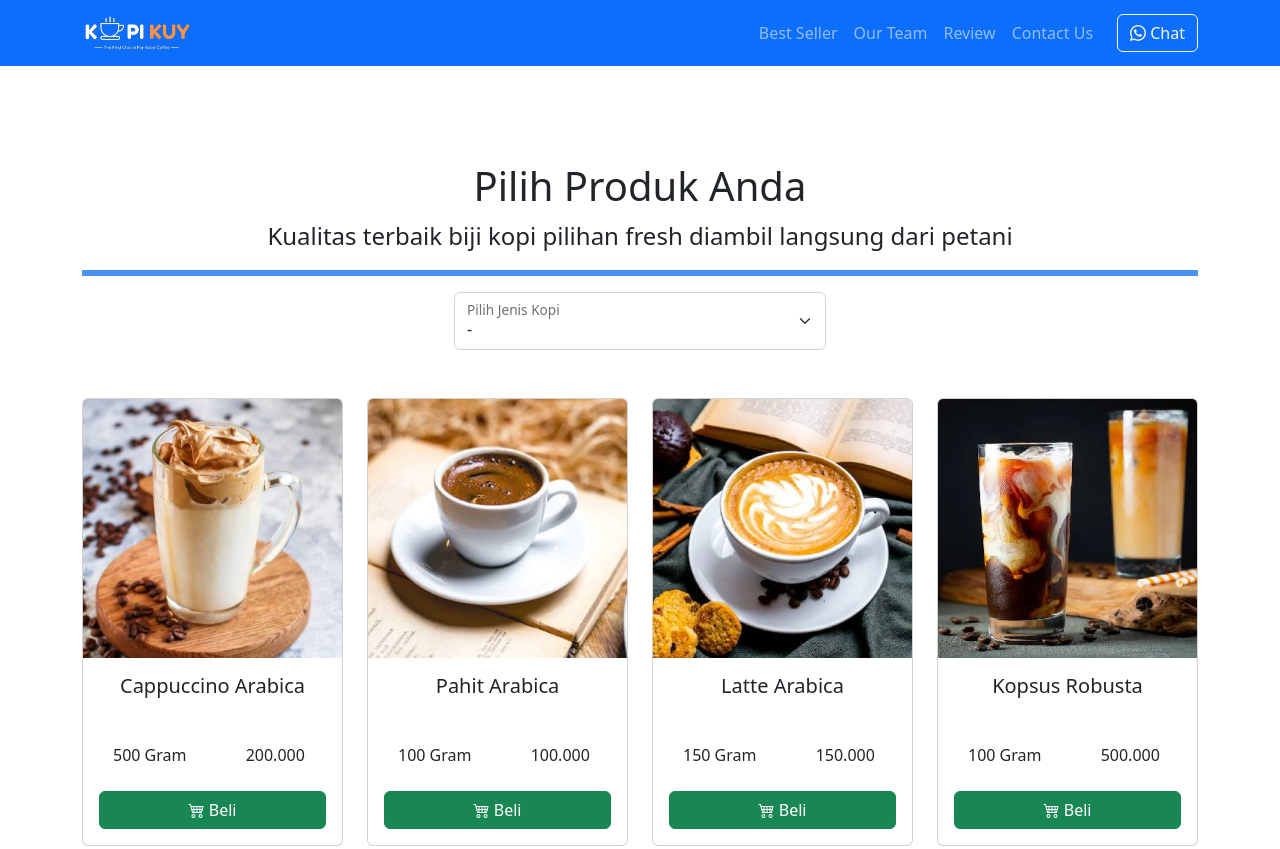
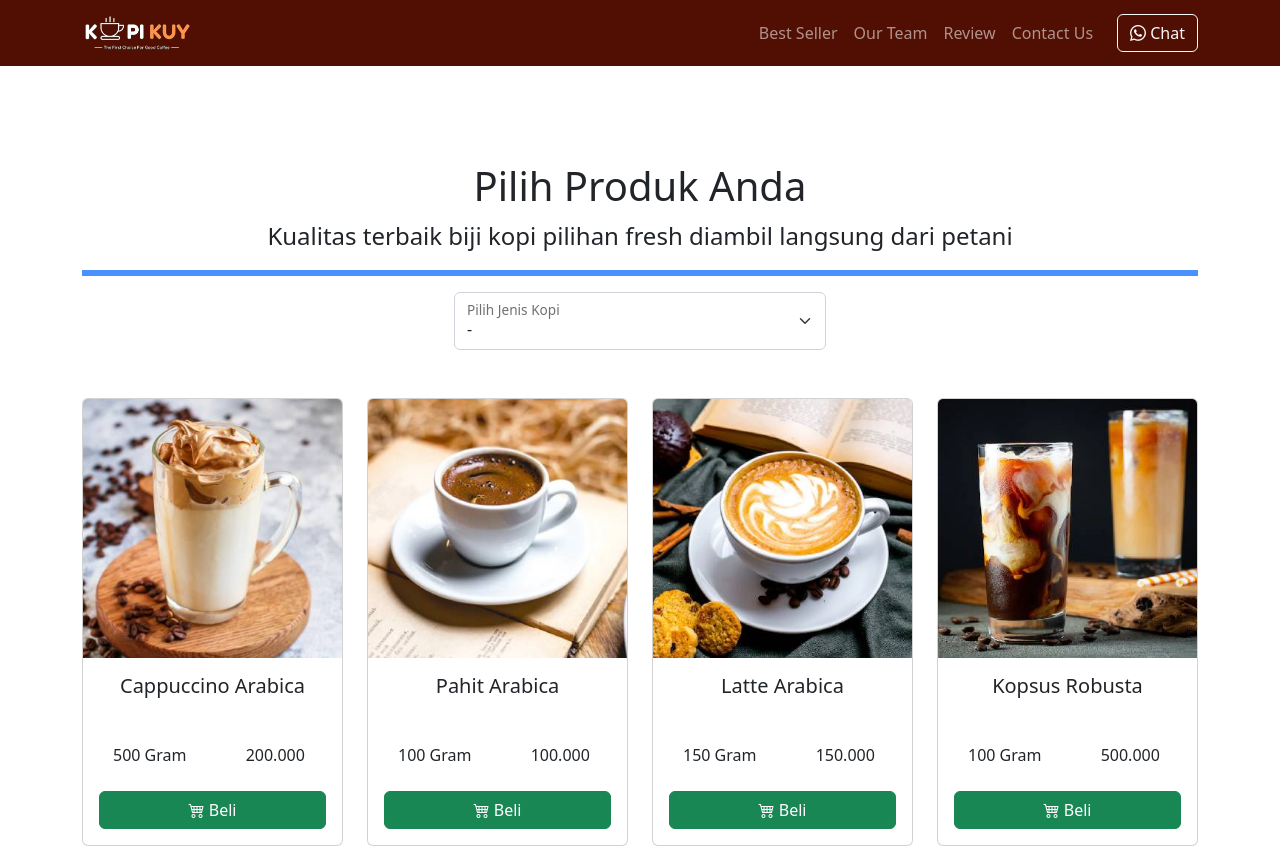
Before and after one commit to rikisaja/kopibang, a plain HTML site: page produk.html in a window 1280 px wide. Shown: the top 849 px of the page. Drawn offline with Linux system fonts and the light colour scheme.

Commit message:
Update produk.html

```diff
--- a/produk.html
+++ b/produk.html
@@ -29,7 +29,7 @@
 <body>
     <!-- Tulis Kode Bootstrap Di Bawah Sini -->
 
-    <nav class="navbar navbar-dark bg-primary navbar-expand-lg bisadicopy">
+    <nav class="navbar navbar-dark bg-cokelat navbar-expand-lg bisadicopy">
         <div class="container">
             <a class="navbar-brand" href="#">
                 <img src="images/logo/logo_kuy.png" height="40" alt="image">
```
